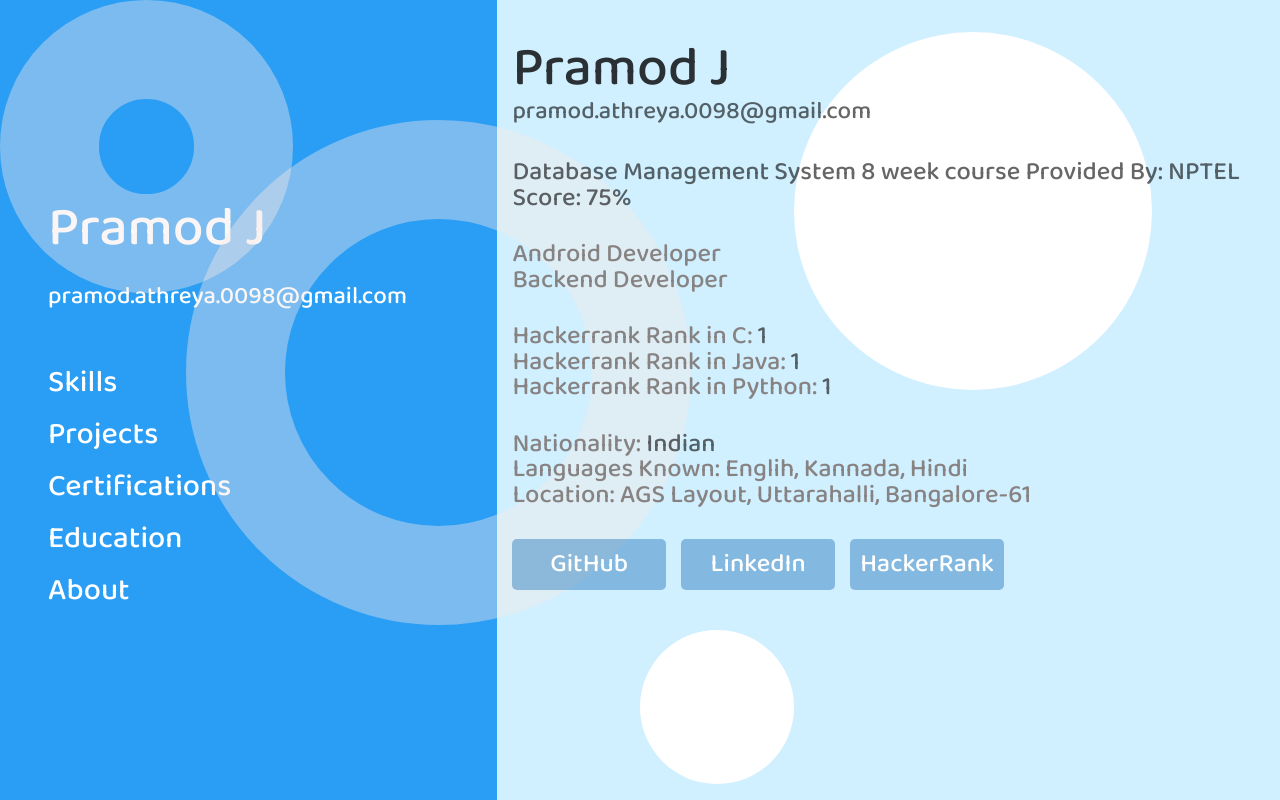
After one commit to mr-pramod-98/portfolio, a Django app: page /about/ in a window 1280 px wide. The commit adds this page. Run offline with Django 3.2, Linux system fonts and the light colour scheme.

Commit message:
Added "about" pages and other design changes

```diff
--- a/portfolio/content/static/content/css/certifications.css
+++ b/portfolio/content/static/content/css/certifications.css
@@ -15,7 +15,7 @@
 
 .title {
     font-size: 3vw;
-    color: rgba(54, 52, 52, 0.8);
+    color: #FFFFFF;
     line-height: 100%
 }
 
--- a/portfolio/content/static/content/css/education.css
+++ b/portfolio/content/static/content/css/education.css
@@ -15,7 +15,7 @@
 
 .institution-name {
     font-size: 3vw;
-    color: rgba(54, 52, 52, 0.8);
+    color: #FFFFFF;
     line-height: 100%
 }
 
--- a/portfolio/content/static/content/css/home.css
+++ b/portfolio/content/static/content/css/home.css
@@ -14,6 +14,10 @@
 */
 
 @import url('https://fonts.googleapis.com/css2?family=Baloo+Da+2:wght@500;700&display=swap');
+
+.text-imp {
+    color: rgba(0, 0, 0, 0.6);
+}
 
 * {
     margin: 0px;
@@ -138,7 +142,7 @@
     display: flex;
     align-items: center;
     justify-content: center;
-    font-size: 3em;
+    font-size: 4vw;
     color: #FFFFFF;
     transition: 0.3s;
 }
--- a/portfolio/content/urls.py
+++ b/portfolio/content/urls.py
@@ -5,5 +5,7 @@
     path('', views.home, name="home"),
     path('skills/', views.skills, name="skills"),
     path('certifications/', views.certifications, name="certifications"),
-    path('education/', views.education, name="education")
+    path('education/', views.education, name="education"),
+    path('about/', views.about, name="about")
+
 ]
--- a/portfolio/content/views.py
+++ b/portfolio/content/views.py
@@ -16,3 +16,7 @@
 
 def education(request):
     return render(request, 'education.html')
+
+
+def about(request):
+    return render(request, 'about.html')
--- /dev/null
+++ b/portfolio/static/content/css/about.css
@@ -0,0 +1,64 @@
+.content-main {
+    position: relative;
+    z-index: 1;
+    overflow-y: auto;
+    width: 100%;
+    height: 100vh;
+    margin-top: auto;
+    margin-bottom: 0;
+}
+
+.head {
+    margin-top: 3vw;
+    padding: 1.2vw;
+    line-height: 200%;
+}
+
+.head-name {
+    font-size: 4.3vw;
+    color: rgba(0, 0, 0, 0.8);
+}
+
+.head-email {
+    font-size: 1.9vw;
+    color: rgba(0, 0, 0, 0.6);
+}
+
+.description, .priorities, .hackerrank, .personal-info, .social-links {
+    padding: 1.2vw;
+    font-size: 2vw;
+    color: #878383;
+    line-height: 100%
+}
+
+.description {
+    color: rgba(0, 0, 0, 0.6);
+}
+
+.right-circle-large {
+    z-index: 0;
+}
+
+.social-links {
+    display: flex;
+}
+
+.link-item {
+    display: flex;
+    align-items: center;
+    text-align: center;
+    justify-content: center;
+    background-color: rgba(17, 103, 177, 0.4);
+    border-radius: 5px;
+    margin-right: 1.2vw;
+    width: 12vw;
+    height: 4vw;
+}
+
+.link-item a {
+    text-decoration: none;
+    color: #FFFFFF;
+}
+.link-item:hover {
+    box-shadow: 2px 2px 4px #a5a1a1;
+}
--- a/portfolio/static/content/css/certifications.css
+++ b/portfolio/static/content/css/certifications.css
@@ -15,7 +15,7 @@
 
 .title {
     font-size: 3vw;
-    color: rgba(54, 52, 52, 0.8);
+    color: #FFFFFF;
     line-height: 100%
 }
 
--- a/portfolio/static/content/css/education.css
+++ b/portfolio/static/content/css/education.css
@@ -15,7 +15,7 @@
 
 .institution-name {
     font-size: 3vw;
-    color: rgba(54, 52, 52, 0.8);
+    color: #FFFFFF;
     line-height: 100%
 }
 
--- a/portfolio/static/content/css/home.css
+++ b/portfolio/static/content/css/home.css
@@ -14,6 +14,10 @@
 */
 
 @import url('https://fonts.googleapis.com/css2?family=Baloo+Da+2:wght@500;700&display=swap');
+
+.text-imp {
+    color: rgba(0, 0, 0, 0.6);
+}
 
 * {
     margin: 0px;
@@ -138,7 +142,7 @@
     display: flex;
     align-items: center;
     justify-content: center;
-    font-size: 3em;
+    font-size: 4vw;
     color: #FFFFFF;
     transition: 0.3s;
 }
--- /dev/null
+++ b/portfolio/templates/about.html
@@ -0,0 +1,49 @@
+{% extends 'base.html' %}
+{% load static %}
+
+{% block links %}
+<link href="{% static 'content/css/about.css' %}" rel="stylesheet">
+{% endblock %}
+
+{% block nav-bar %}
+<ul class="navbar-nav">
+    <li class="nav-item"><a href="/skills/">Skills</a></li>
+    <li class="nav-item"><a href="/projects/">Projects</a></li>
+    <li class="nav-item"><a href="/certifications/">Certifications</a></li>
+    <li class="nav-item"><a href="/education/">Education</a></li>
+    <li class="nav-item"><a href="/about/">About</a></li>
+</ul>
+{% endblock %}
+
+{% block content %}
+<div class="content-main">
+    <div class="head">
+        <samp class="head-name">Pramod J</samp><br>
+        <samp class="head-email">pramod.athreya.0098@gmail.com</samp>
+    </div>
+    <div class="description">
+        Database Management System 8 week course Provided By: NPTEL Score: 75%
+    </div>
+    <div class="priorities">
+        <samp>Android Developer</samp><br>
+        <samp>Backend Developer</samp>
+    </div>
+    <div class="hackerrank">
+        <samp>Hackerrank Rank in C: <samp class="text-imp">1</samp></samp><br>
+        <samp>Hackerrank Rank in Java: <samp class="text-imp">1</samp></samp><br>
+        <samp>Hackerrank Rank in Python: <samp class="text-imp">1</samp></samp>
+    </div>
+    <div class="personal-info">
+        <samp>Nationality: <samp class="text-imp">Indian</samp></samp><br>
+        <samp>Languages Known: Englih, Kannada, Hindi</samp><br>
+        <samp>Location: AGS Layout, Uttarahalli, Bangalore-61</samp>
+    </div>
+    <div class="social-links">
+        <div class="link-item"><a href="https://github.com/mr-pramod-98" target="_blank">GitHub</a></div>
+        <div class="link-item"><a href="https://www.linkedin.com/in/pramod-j-a039aa175/" target="_blank">LinkedIn</a>
+        </div>
+        <div class="link-item"><a href="https://www.hackerrank.com/pramod_athreya_1" target="_blank">HackerRank</a>
+        </div>
+    </div>
+</div>
+{% endblock %}
```
Also changed, not shown: portfolio/content/static/content/css/about.css (added, +64 -0 lines), portfolio/templates/certifications.html (+16 -6 lines), portfolio/templates/education.html (+18 -6 lines), portfolio/templates/home.html (+5 -5 lines).
